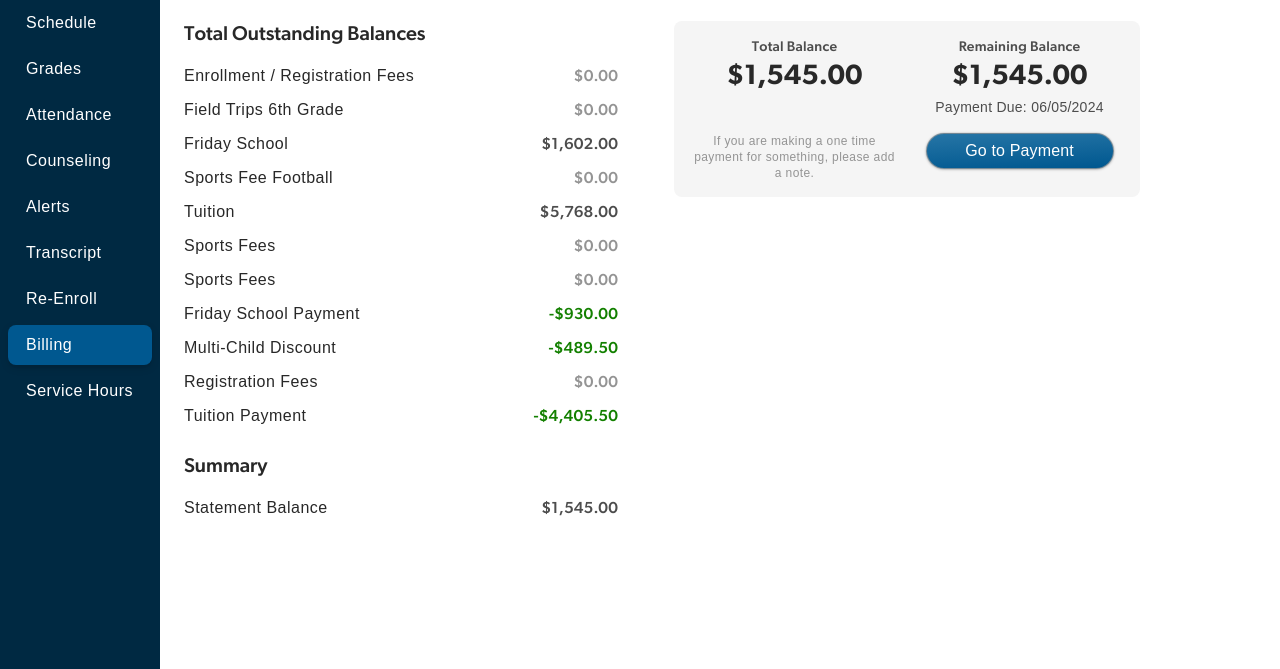
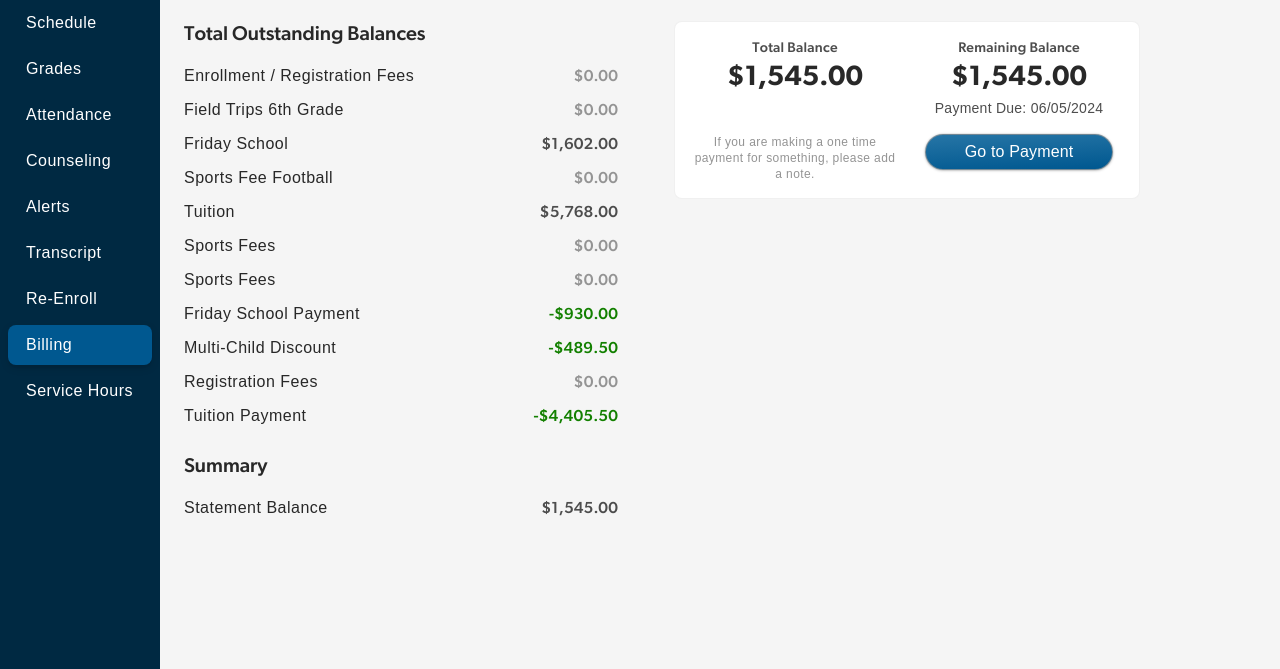
Before and after one commit to jasminafabijan/Dashboard-test, a plain HTML site: page index.html in a window 1280 px wide. Shown: the part 131-800 px from the top of the page. Drawn offline with Linux system fonts and the light colour scheme; a web font is replaced by a local one.

Commit message:
Change main content background to grey, flip payment card to white surface
- Add --bg-main (#F5F5F5) and --surface (white) tokens
- Apply --bg-main to html/body and .content so the grey is consistent
  everywhere, including mobile overscroll
- Flip .summary-card to var(--surface) with a hairline border so it
  reads as a distinct white card on the new grey background

Signed-off-by: SuperPlane Agent <superplaneagent@superplane.com>
Co-authored-by: Jasmina Fabijan <jf@jasminafabijan.com>

```diff
--- a/style.css
+++ b/style.css
@@ -15,6 +15,8 @@
     --text-gray:  #4d4d4d;
     --muted:  #949494;
     --white:  #ffffff;
+    --bg-main: #F5F5F5;
+    --surface: var(--white);
 }
 
 @font-face {
@@ -48,7 +50,7 @@ body {
     font-family: 'Gibson', sans-serif;
     font-weight: 400;
     color: var(--text);
-    background: var(--white);
+    background: var(--bg-main);
 }
 
 .app {
@@ -215,6 +217,7 @@ body {
     flex: 1;
     overflow-y: auto;
     padding: 24px;
+    background: var(--bg-main);
 }
 
 .page-title {
@@ -235,7 +238,8 @@ body {
 
 /* ── SUMMARY CARD ── */
 .summary-card {
-    background: #F5F5F5;
+    background: var(--surface);
+    border: 1px solid rgba(0, 0, 0, 0.06);
     border-radius: 8px;
     padding: 16px;
     gap: 16px;
```
